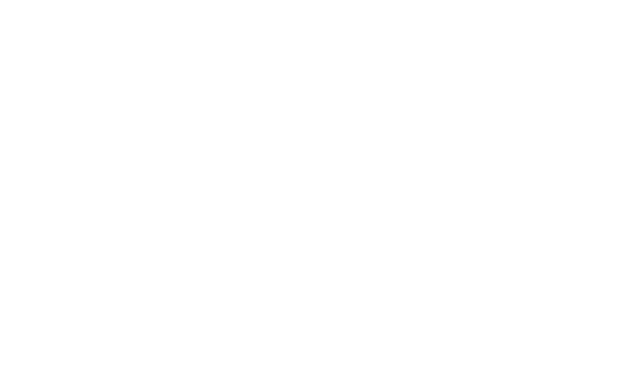
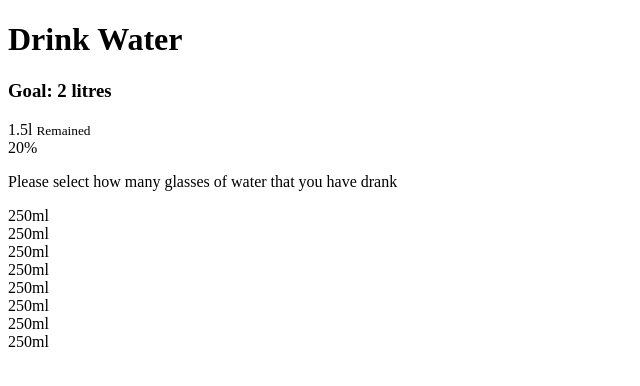
Before and after one commit to atvars/water-drinking, a plain HTML site: page index.html in a window 1280 px wide. Shown: the whole page, without its empty margins (0-640 px from the left). Drawn offline with Linux system fonts and the light colour scheme.

Commit message:
added html

```diff
--- a/index.html
+++ b/index.html
@@ -6,7 +6,32 @@
     <title>Water Drinking</title>
 </head>
 <body>
+    <h1>Drink Water</h1>
+    <h3>Goal: 2 litres</h3>
 
+    <div class="cup">
+        <div class="remained" id="remainde">
+            <span id="liters">1.5l</span>
+            <small>Remained</small>
+        </div>
+        <div class="percentage" id="percentage">
+            20%
+        </div>
+    </div>
+
+    <p class="text">Please select how many glasses of water that you have drank</p>
+
+    <div class="cups">
+        <div class="cup cup-small full">250ml </div>
+        <div class="cup cup-small full">250ml </div>
+        <div class="cup cup-small">250ml </div>
+        <div class="cup cup-small">250ml </div>
+        <div class="cup cup-small">250ml </div>
+        <div class="cup cup-small">250ml </div>
+        <div class="cup cup-small">250ml </div>
+        <div class="cup cup-small">250ml </div>
+
+    </div>
 
     <script src="scripts.js"></script>
 </body>
```
